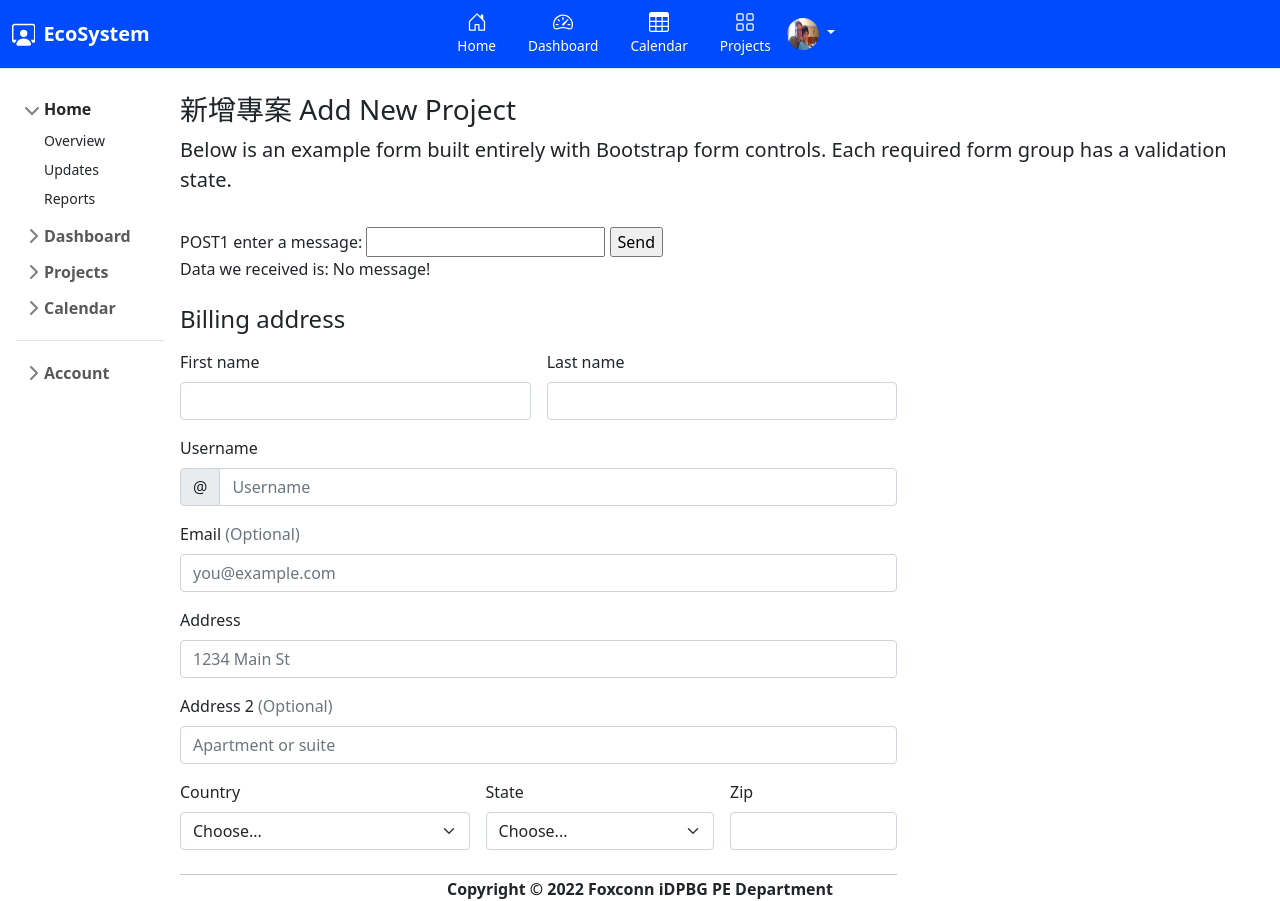
After one commit to cumax59/py36eco, a Django app: page /post1/ in a window 1280 px wide. The commit adds this page. Run offline with Django 3.2, Linux system fonts and the light colour scheme; some libraries are stand-ins or nearby versions.

Commit message:
after do POST try, before do FORM try

```diff
--- a/ecosystem/urls.py
+++ b/ecosystem/urls.py
@@ -25,4 +25,7 @@ urlpatterns = [
     path('hello3/', views.hello3),
     path('listone/', views.listone),
     path('listall/', views.listall),
+    path('createproject/', views.createproject),
+    path('post/', views.post),
+    path('post1/', views.post1),
 ]
--- a/pjm/views.py
+++ b/pjm/views.py
@@ -31,3 +31,26 @@ def listone(request):
 def listall(request):
     all_ecoprojects = ecoProject.objects.all().order_by('prj_id')
     return render(request, "listall.html", locals())
+
+def createproject(request):
+    try:
+        unit = ecoProject.objects.get(prj_id=3)     # read only 1 record
+    except:
+        errormessage = "(Read Error!)"
+    return render(request, "listone.html", locals())
+
+def post(request):
+    if request.method == "POST":
+        mess = request.POST['prj_name']
+        # print(mess)
+    else:
+        mess = "No message!"
+    return render(request, "post.html", locals())
+
+def post1(request):
+    if request.method == "POST":
+        mess = request.POST['prj_name']
+        # print(mess)
+    else:
+        mess = "No message!"
+    return render(request, "post1.html", locals())
--- /dev/null
+++ b/static/css/form-validation.css
@@ -0,0 +1,3 @@
+.container {
+  max-width: 960px;
+}
--- /dev/null
+++ b/static/css/headers.css
@@ -0,0 +1,36 @@
+.b-example-divider {
+  height: 3rem;
+  background-color: rgba(0, 0, 0, .1);
+  border: solid rgba(0, 0, 0, .15);
+  border-width: 1px 0;
+  box-shadow: inset 0 .5em 1.5em rgba(0, 0, 0, .1), inset 0 .125em .5em rgba(0, 0, 0, .15);
+}
+
+.form-control-dark {
+  color: #fff;
+  background-color: var(--bs-dark);
+  border-color: var(--bs-gray);
+}
+.form-control-dark:focus {
+  color: #fff;
+  background-color: var(--bs-dark);
+  border-color: #fff;
+  box-shadow: 0 0 0 .25rem rgba(255, 255, 255, .25);
+}
+
+.bi {
+  vertical-align: -.125em;
+  fill: currentColor;
+}
+
+.text-small {
+  font-size: 85%;
+}
+
+.dropdown-toggle {
+  outline: 0;
+}
+
+.bg-blue {
+  background-color: #004bff;
+}
--- a/templates/base-static.html
+++ b/templates/base-static.html
@@ -24,16 +24,20 @@ scratch. This page gets rid of all links and provides the needed markup only.
         font-size: 3.5rem;
       }
     }
+    .bg-blue {
+      background-color: #004bff;
+    }
   </style>
 
   <!-- Custom styles for this template -->
   <link href="{% static 'css/headers.css' %}" rel="stylesheet">
   <link href="{% static 'css/sidebars.css' %}" rel="stylesheet">
+  <!-- <link href="{% static 'css/pjm-style.css' %}" rel="stylesheet"> -->
 
   {% block css %} {% endblock %}
 </head>
 
-<body class="hold-transition skin-blue sidebar-mini">
+<body class="hold-transition">
 <!-- body class="hold-transition skin-blue sidebar-mini"-->
 <svg xmlns="http://www.w3.org/2000/svg" style="display: none;">
   <symbol id="person-workspace" viewbox="0 0 16 16">
@@ -61,10 +65,10 @@ scratch. This page gets rid of all links and provides the needed markup only.
 <!-- Logo icon above svg format -->
 
 <!-- <header class="main-header"> -->
-  <header class="py-1 mb-3 border-bottom bg-blue">
+  <header class="py-1 mb-2 border-bottom bg-blue">
     <div class="container-fluid d-grid gap-3 align-items-center" style="grid-template-columns: 1fr 2fr;">
       <!-- Logo -->
-      <a href="#" class="d-flex align-items-center col-lg-4 mb-2 mb-lg-0 link-dark text-decoration-none" aria-expanded="false">
+      <a href="#" class="d-flex align-items-center col-lg-4 mb-2 mb-lg-0 link-dark text-decoration-none text-white" aria-expanded="false">
         <svg class="bi me-2" width="40" height="32"><use xlink:href="#person-workspace"/></svg>
         <span class="fs-5 fw-semibold">EcoSystem</span>
       </a>
@@ -72,26 +76,26 @@ scratch. This page gets rid of all links and provides the needed markup only.
       <div class="d-flex align-items-center">
         <ul class="nav col-12 col-lg-auto my-2 justify-content-center my-md-0 text-small">
           <li>
-            <a href="#" class="nav-link text-dark">
-              <svg class="bi d-block mx-auto mb-1" width="24" height="24"><use xlink:href="#home"/></svg>
+            <a href="#" class="nav-link text-white">
+              <svg class="bi d-block mx-auto mb-1" width="20" height="20"><use xlink:href="#home"/></svg>
               Home
             </a>
           </li>
           <li>
-            <a href="#" class="nav-link text-dark">
-              <svg class="bi d-block mx-auto mb-1" width="24" height="24"><use xlink:href="#speedometer2"/></svg>
+            <a href="#" class="nav-link text-white">
+              <svg class="bi d-block mx-auto mb-1" width="20" height="20"><use xlink:href="#speedometer2"/></svg>
               Dashboard
             </a>
           </li>
           <li>
-            <a href="#" class="nav-link text-dark">
-              <svg class="bi d-block mx-auto mb-1" width="24" height="24"><use xlink:href="#table"/></svg>
+            <a href="#" class="nav-link text-white">
+              <svg class="bi d-block mx-auto mb-1" width="20" height="20"><use xlink:href="#table"/></svg>
               Calendar
             </a>
           </li>
           <li>
-            <a href="#" class="nav-link text-dark">
-              <svg class="bi d-block mx-auto mb-1" width="24" height="24"><use xlink:href="#grid"/></svg>
+            <a href="#" class="nav-link text-white">
+              <svg class="bi d-block mx-auto mb-1" width="20" height="20"><use xlink:href="#grid"/></svg>
               Projects
             </a>
           </li>
@@ -104,7 +108,7 @@ scratch. This page gets rid of all links and provides the needed markup only.
         </form> -->
 
         <div class="flex-shrink-0 dropdown">
-          <a href="#" class="d-block link-dark text-decoration-none dropdown-toggle" id="dropdownUser2" data-bs-toggle="dropdown" aria-expanded="false">
+          <a href="#" class="text-white d-block link-dark text-decoration-none dropdown-toggle" id="dropdownUser2" data-bs-toggle="dropdown" aria-expanded="false">
             <!-- <img src="https://github.com/mdo.png" alt="mdo" width="32" height="32" class="rounded-circle"> -->
             <img src="{% static 'image/max_bighead.jpg' %}" alt="Max" width="32" height="32" class="rounded-circle">
           </a>
--- a/templates/index.html
+++ b/templates/index.html
@@ -38,6 +38,9 @@
 
   </section>
 
+
+
+
     <!-- /.content -->
 
 {% endblock %}
--- /dev/null
+++ b/templates/post1.html
@@ -0,0 +1,195 @@
+{% extends "base-left.html" %}
+{% load static %}
+
+{% block css %}
+  <link href="{% static 'css/form-validation.css' %}" rel="stylesheet">
+{% endblock %}
+
+
+{% block content %}
+<!-- Main content -->
+
+  <section class="content">
+    <div class="py-3 text-start">
+        <h3>新增專案 Add New Project</h3>
+        <p class="lead">Below is an example form built entirely with Bootstrap form controls. Each required form group has a validation state.</p>
+    </div>
+    <!-- <div class="fs-5 fw-semibold">Project Management </div> -->
+    <form action="/post1/" method="POST" name="form1">
+        {% csrf_token %}
+        <div> POST1 enter a message: <input type="text" name="prj_name" />
+            <input type="submit" value="Send" />
+        </div>
+        <div> Data we received is: {{ mess }}
+        </div>
+    </form>
+    <br>
+  <!-- Bootstrap example checkout start... -->
+    <div class="row g-5">
+
+        <div class="col-md-7 col-lg-8">
+          <h4 class="mb-3">Billing address</h4>
+          <form class="needs-validation" novalidate>
+            <div class="row g-3">
+
+              <div class="col-sm-6">
+                <label for="firstName" class="form-label">First name</label>
+                <input type="text" class="form-control" id="firstName" placeholder="" value="" required>
+                <div class="invalid-feedback">
+                  Valid first name is required.
+                </div>
+              </div>
+
+              <div class="col-sm-6">
+                <label for="lastName" class="form-label">Last name</label>
+                <input type="text" class="form-control" id="lastName" placeholder="" value="" required>
+                <div class="invalid-feedback">
+                  Valid last name is required.
+                </div>
+              </div>
+
+              <div class="col-12">
+                <label for="username" class="form-label">Username</label>
+                <div class="input-group has-validation">
+                  <span class="input-group-text">@</span>
+                  <input type="text" class="form-control" id="username" placeholder="Username" required>
+                <div class="invalid-feedback">
+                    Your username is required.
+                  </div>
+                </div>
+              </div>
+
+              <div class="col-12">
+                <label for="email" class="form-label">Email <span class="text-muted">(Optional)</span></label>
+                <input type="email" class="form-control" id="email" placeholder="you@example.com">
+                <div class="invalid-feedback">
+                  Please enter a valid email address for shipping updates.
+                </div>
+              </div>
+
+              <div class="col-12">
+                <label for="address" class="form-label">Address</label>
+                <input type="text" class="form-control" id="address" placeholder="1234 Main St" required>
+                <div class="invalid-feedback">
+                  Please enter your shipping address.
+                </div>
+              </div>
+
+              <div class="col-12">
+                <label for="address2" class="form-label">Address 2 <span class="text-muted">(Optional)</span></label>
+                <input type="text" class="form-control" id="address2" placeholder="Apartment or suite">
+              </div>
+
+              <div class="col-md-5">
+                <label for="country" class="form-label">Country</label>
+                <select class="form-select" id="country" required>
+                  <option value="">Choose...</option>
+                  <option>United States</option>
+                </select>
+                <div class="invalid-feedback">
+                  Please select a valid country.
+                </div>
+              </div>
+
+              <div class="col-md-4">
+                <label for="state" class="form-label">State</label>
+                <select class="form-select" id="state" required>
+                  <option value="">Choose...</option>
+                  <option>California</option>
+                </select>
+                <div class="invalid-feedback">
+                  Please provide a valid state.
+                </div>
+              </div>
+
+              <div class="col-md-3">
+                <label for="zip" class="form-label">Zip</label>
+                <input type="text" class="form-control" id="zip" placeholder="" required>
+                <div class="invalid-feedback">
+                  Zip code required.
+                </div>
+              </div>
+            </div>
+
+            <hr class="my-4">
+
+            <div class="form-check">
+              <input type="checkbox" class="form-check-input" id="same-address">
+              <label class="form-check-label" for="same-address">Shipping address is the same as my billing address</label>
+            </div>
+
+            <div class="form-check">
+              <input type="checkbox" class="form-check-input" id="save-info">
+              <label class="form-check-label" for="save-info">Save this information for next time</label>
+            </div>
+
+            <hr class="my-4">
+
+            <h4 class="mb-3">Payment</h4>
+
+            <div class="my-3">
+              <div class="form-check">
+                <input id="credit" name="paymentMethod" type="radio" class="form-check-input" checked required>
+                <label class="form-check-label" for="credit">Credit card</label>
+              </div>
+              <div class="form-check">
+                <input id="debit" name="paymentMethod" type="radio" class="form-check-input" required>
+                <label class="form-check-label" for="debit">Debit card</label>
+              </div>
+              <div class="form-check">
+                <input id="paypal" name="paymentMethod" type="radio" class="form-check-input" required>
+                <label class="form-check-label" for="paypal">PayPal</label>
+              </div>
+            </div>
+
+            <div class="row gy-3">
+              <div class="col-md-6">
+                <label for="cc-name" class="form-label">Name on card</label>
+                <input type="text" class="form-control" id="cc-name" placeholder="" required>
+                <small class="text-muted">Full name as displayed on card</small>
+                <div class="invalid-feedback">
+                  Name on card is required
+                </div>
+              </div>
+
+              <div class="col-md-6">
+                <label for="cc-number" class="form-label">Credit card number</label>
+                <input type="text" class="form-control" id="cc-number" placeholder="" required>
+                <div class="invalid-feedback">
+                  Credit card number is required
+                </div>
+              </div>
+
+              <div class="col-md-3">
+                <label for="cc-expiration" class="form-label">Expiration</label>
+                <input type="text" class="form-control" id="cc-expiration" placeholder="" required>
+                <div class="invalid-feedback">
+                  Expiration date required
+                </div>
+              </div>
+
+              <div class="col-md-3">
+                <label for="cc-cvv" class="form-label">CVV</label>
+                <input type="text" class="form-control" id="cc-cvv" placeholder="" required>
+                <div class="invalid-feedback">
+                  Security code required
+                </div>
+              </div>
+            </div>
+
+            <hr class="my-4">
+
+            <button class="w-100 btn btn-primary btn-lg" type="submit">Continue to checkout</button>
+          </form>
+        </div>
+    </div>
+
+  </section>
+
+
+<!-- /.content -->
+{% endblock %}
+
+{% block javascripts %}
+
+{% endblock %}
```
Also changed, not shown: static/css/offcanvas.css (added, +67 -0 lines), static/js/form-validation.js (added, +20 -0 lines), static/js/offcanvas.js (added, +7 -0 lines), templates/base-layer.html (deleted, +0 -38 lines), templates/base.html (deleted, +0 -21 lines), templates/head-footer.html (deleted, +0 -12 lines), templates/post.html (added, +29 -0 lines), static/image/max_bighead.jpg (added), static/svg/explicit.svg (added), static/svg/person-workspace.svg (added), 1 other file.
